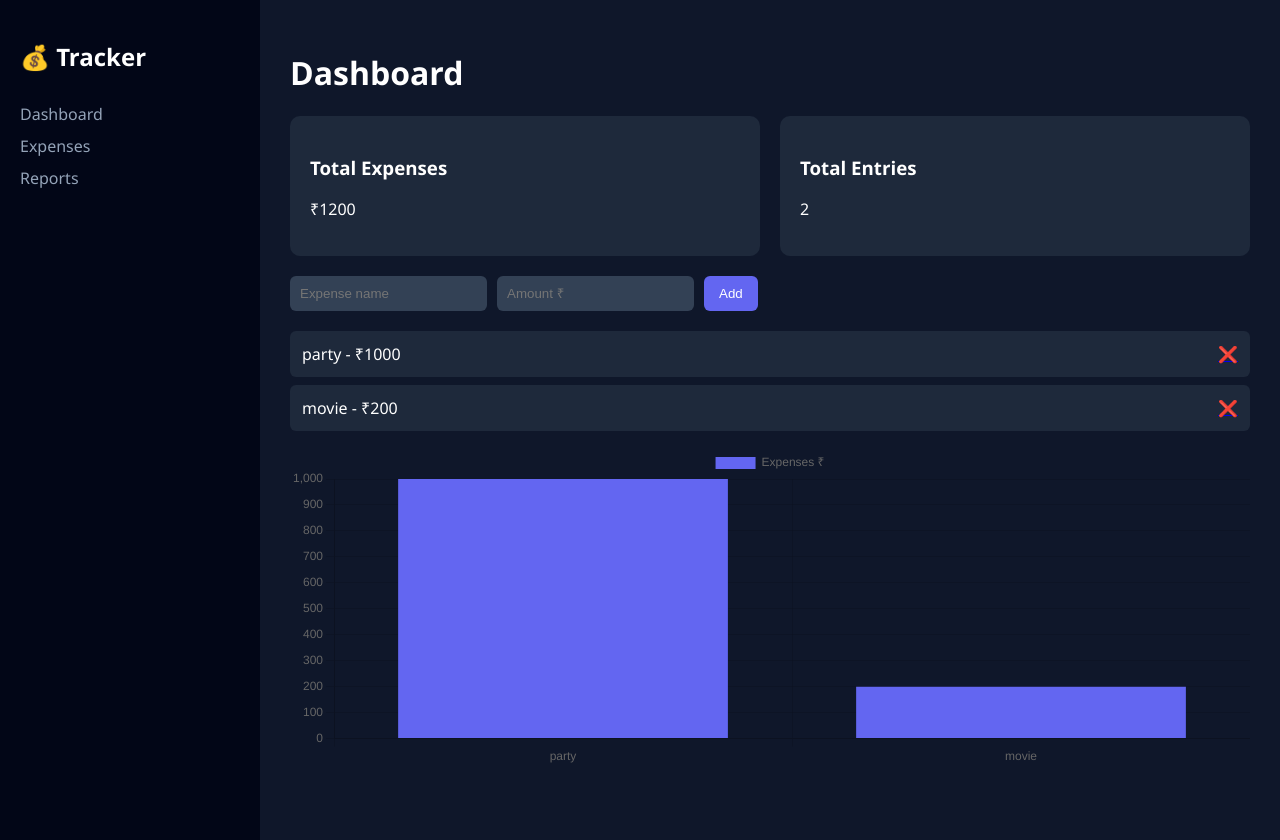
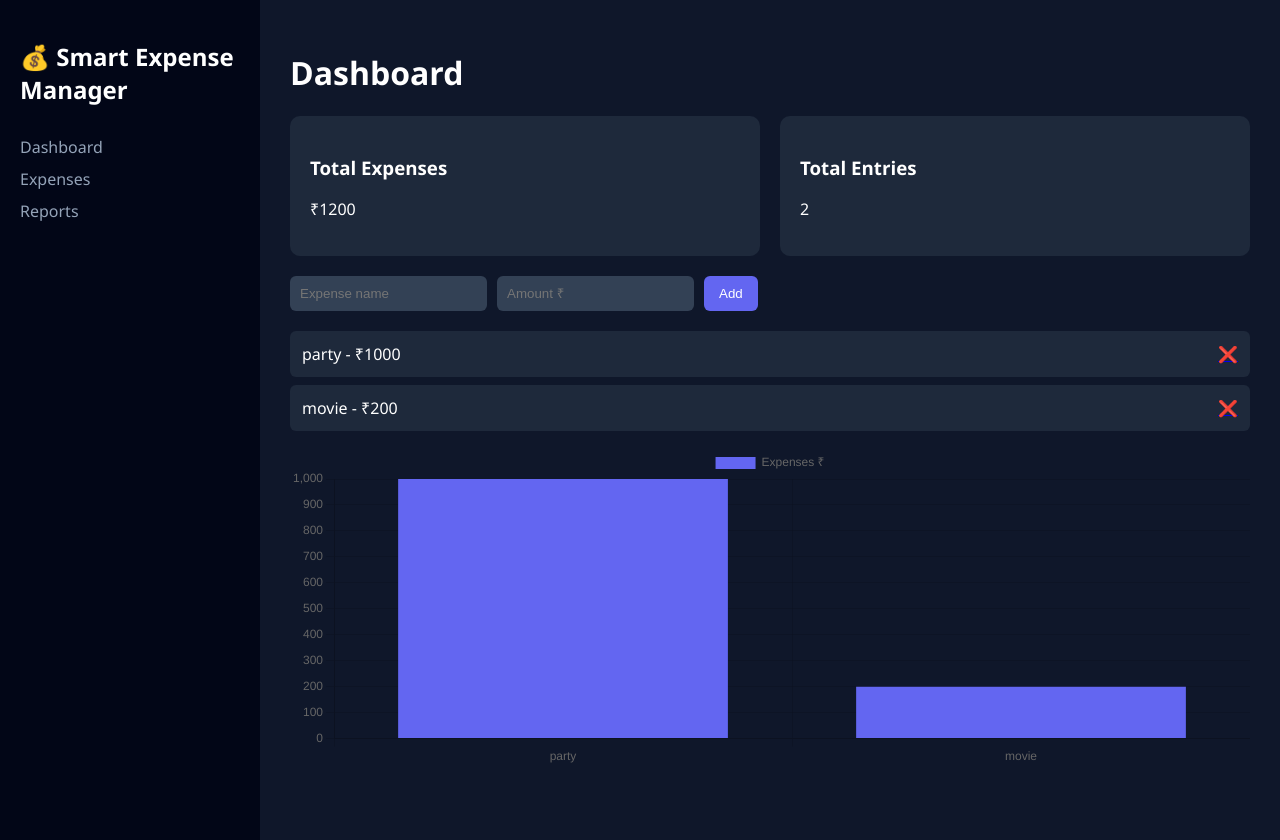
Before and after one commit to kunal7773/expense-tracker, a Flask app: page / in a window 1280 px wide. Run offline with Flask 3, Linux system fonts and the light colour scheme; data comes from the database, SQL or seed files in the repository.

Commit message:
Update title and sidebar heading in dashboard.html

```diff
--- a/templates/dashboard.html
+++ b/templates/dashboard.html
@@ -1,7 +1,7 @@
 <!DOCTYPE html>
 <html>
 <head>
-    <title>Dashboard</title>
+    <title>Smart Expense Manager</title>
 
 <style>
 body {
@@ -105,7 +105,7 @@ button:hover {
 
 <!-- Sidebar -->
 <div class="sidebar">
-    <h2>💰 Tracker</h2>
+    <h2>💰 Smart Expense Manager</h2>
     <a href="/dashboard">Dashboard</a>
     <a href="/expenses">Expenses</a>
     <a href="/reports">Reports</a>
```
